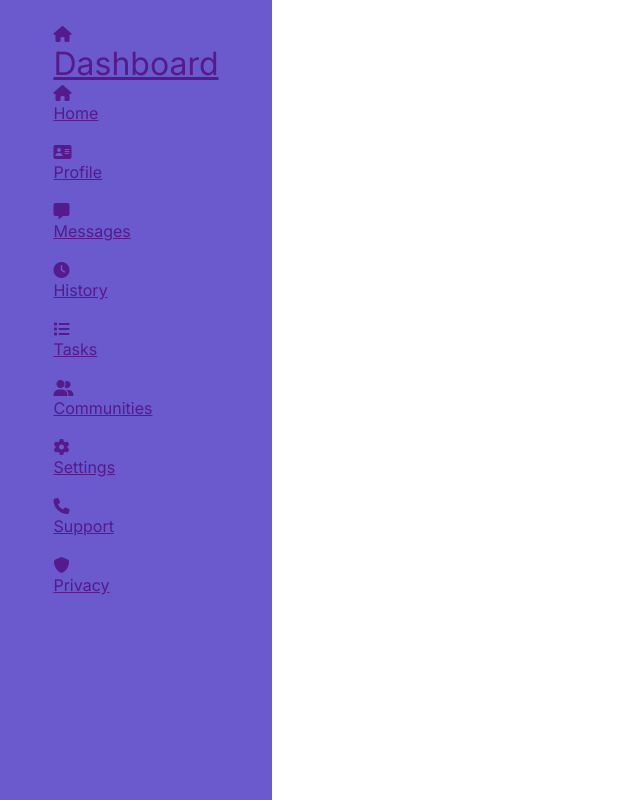
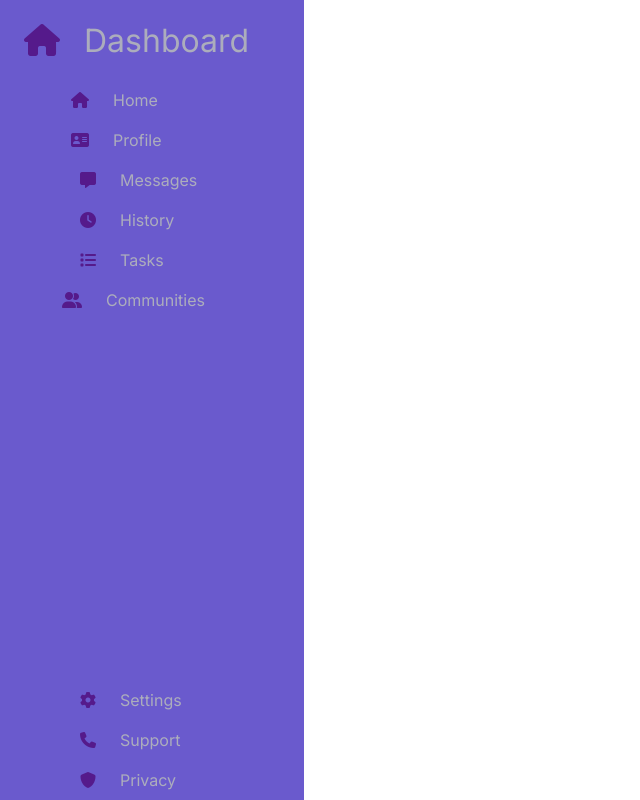
Before and after one commit to Krispie7/admin-dashboard, a plain HTML site: page index.html in a window 1280 px wide. Shown: the whole page, without its empty margins (0-640 px from the left). Drawn offline with Linux system fonts and the light colour scheme.

Commit message:
added pop-out animation for navbar

```diff
--- a/index.html
+++ b/index.html
@@ -11,62 +11,43 @@
 <body>
     <div class="navBar">
         <ul class="navBarNav">
-            <li class="navItem">
-                <a href="" class="navLink">
+                <a href="" class="navLink" id="navBarTitle">
                     <i class="fa-sharp fa-solid fa-house"></i>
-                    <span class="linkText" id="navBarTitle">Dashboard</span>
+                    <span class="linkText" >Dashboard</span>
                 </a>
-            </li>
-            <li class="navItem">
                 <a href="" class="navLink">
                     <i class="fa-sharp fa-solid fa-house"></i>
                     <span class="linkText">Home</span>
                 </a>
-            </li>
-            <li class="navItem">
                 <a href="" class="navLink">
                     <i class="fa-solid fa-address-card"></i>
                     <span class="linkText">Profile</span>
                 </a>
-            </li>
-            <li class="navItem">
                 <a href="" class="navLink">
                     <i class="fa-solid fa-message"></i>
                     <span class="linkText">Messages</span>
                 </a>
-            </li>
-            <li class="navItem">
                 <a href="" class="navLink">
                     <i class="fa-solid fa-clock"></i>
                     <span class="linkText">History</span>
                 </a>
-            </li>
-            <li class="navItem">
                 <a href="" class="navLink">
                     <i class="fa-solid fa-list"></i>
                     <span class="linkText">Tasks</span>
                 </a>
-            </li>
-            <li class="navItem">
                 <a href="" class="navLink">
                     <i class="fa-solid fa-user-group"></i>
                     <span class="linkText">Communities</span>
                 </a>
-            </li>
-            <li class="navItem" id="settings">
-                <a href="" class="navLink">
+                <a href="" class="navLink" id="settings">
                     <i class="fa-solid fa-gear"></i>
                     <span class="linkText">Settings</span>
                 </a>
-            </li>
-            <li class="navItem" id="support">
-                <a href="" class="navLink">
+                <a href="" class="navLink" id="support">
                     <i class="fa-solid fa-phone"></i>
                     <span class="linkText">Support</span>
                 </a>
-            </li>
-            <li class="navItem" id="privacy">
-                <a href="" class="navLink">
+                <a href="" class="navLink" id="privacy">
                     <i class="fa-sharp fa-solid fa-shield"></i>
                     <span class="linkText">Privacy</span>
                 </a>
--- a/styles.css
+++ b/styles.css
@@ -7,6 +7,7 @@
     --cool-gray:#9B9ECE;
     --slate-blue:#6665DD;
     --palatinate-blue:#473BF0;
+    box-sizing: border-box;
 }
 
 body{
@@ -15,33 +16,77 @@ body{
 
 .navBar{
     background-color: slateblue;
-    display:grid;
-    grid-template-columns: 1fr;
     color:white;
-    padding:.5rem;
+    padding: 0rem 1.5rem;
     width: 3rem;
-    height:100vh;
+    height:100%;
     position: fixed;
+    align-items: center;
+    transition: width 200ms ease-out;
 }
 
 #navBarTitle{
     font-size: 2rem;
 }
 .linkText{
-    display:inline;
+    display:none;
+    padding:.5rem 1.5rem;
+    color:var(--french-gray);
 }
 .navBarNav{
+    height: 100%;
     list-style-type: none;
     display:grid;
     grid-template-rows:repeat(20, 1fr);
     padding:0;
-    justify-content: center;
+    justify-items: center;
+    margin:0;
 }
 
+
+/*ON HOVERRRR*/
 .navBar:hover{
     width:16rem;
 
 }
+
 .navBar:hover .linkText{
-    display:block;
+    display:inline;
 }
+.navBar:hover .navLink{
+    grid-auto-flow: column;
+    grid-template-columns: 1fr 8fr;
+}
+/*ON HOVERRR*/
+
+
+.navItem{
+    align-self:center;
+}
+
+.navLink{
+    display:grid;
+    grid-template-columns: 1fr;
+    align-items: center;
+}
+
+a{
+    text-decoration: none;
+}
+
+
+#navBarTitle{
+    grid-row:1/3;
+}
+
+#settings{
+    grid-row:18/19
+}
+
+#support{
+    grid-row:19/20
+}
+
+#privacy{
+    grid-row:20/21;
+}
```
